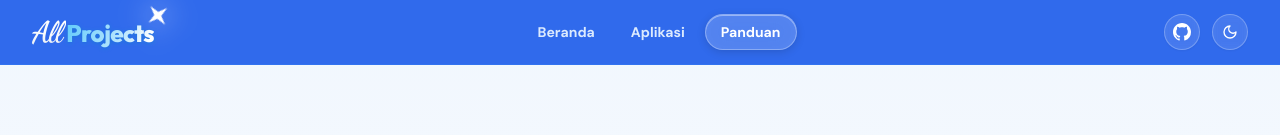
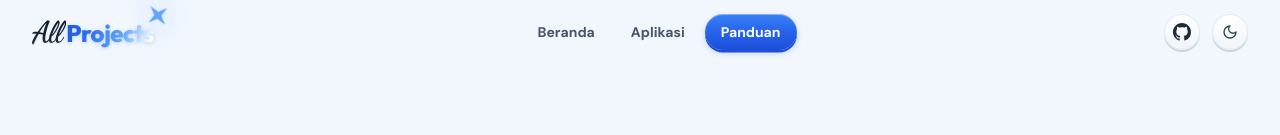
Before and after one commit to Aldikurniawan19/web-app, a Next.js app: page / in a window 1280 px wide. Shown: the top 135 px of the page. Built offline with nearby package versions, Linux system fonts and the light colour scheme; no server answers; the database is empty.

Commit message:
feat: add responsive Navbar component with GSAP elastic pill animations

```diff
--- a/src/components/layout/Navbar.tsx
+++ b/src/components/layout/Navbar.tsx
@@ -1,6 +1,6 @@
 "use client";
 
-import React, { useRef, useEffect } from "react";
+import React, { useRef, useEffect, useState } from "react";
 import { usePathname, useRouter } from "next/navigation";
 import { cn } from "@/lib/utils";
 import { ThemeToggle } from "@/components/ui/ThemeToggle";
@@ -40,6 +40,18 @@ export function Navbar({
 }: NavbarProps) {
   const pathname = usePathname();
   const router = useRouter();
+
+  const [isScrolled, setIsScrolled] = useState(false);
+
+  useEffect(() => {
+    const handleScroll = () => {
+      setIsScrolled(window.scrollY > 20);
+    };
+
+    handleScroll();
+    window.addEventListener("scroll", handleScroll, { passive: true });
+    return () => window.removeEventListener("scroll", handleScroll);
+  }, []);
 
   const navItems = [
     { id: "beranda", label: "Beranda" },
@@ -280,31 +292,50 @@ export function Navbar({
   };
 
   return (
-    <header className="sticky top-0 z-40 w-full border-b border-blue-500/40 bg-blue-600/95 backdrop-blur-md transition-colors duration-200 text-white">
+    <header
+      className={cn(
+        "sticky top-0 z-40 w-full transition-all duration-300",
+        isScrolled
+          ? "bg-blue-600/95 backdrop-blur-md border-b border-blue-500/40 text-white shadow-lg shadow-blue-950/10"
+          : "bg-blue-50/70 dark:bg-slate-900/90 backdrop-blur-sm border-b border-transparent text-foreground"
+      )}
+    >
       <div className="mx-auto flex h-16 max-w-7xl items-center justify-between px-4 sm:px-6 lg:px-8">
-        {/* Logo / Brand Name — Teks 3D putih & Shimmer Sky seperti di Footer */}
+        {/* Logo / Brand Name — Menyesuaikan tampilan saat di atas (bubble 3D) dan saat di-scroll (3D putih + sky shimmer) */}
         <div
           onClick={handleLogoClick}
           className="flex items-center cursor-pointer select-none group"
         >
           <span className="text-xl sm:text-2xl font-black tracking-tight font-display select-none py-0.5 transition-transform group-hover:scale-105 flex items-baseline">
-            <span className="inline-block font-script text-2xl sm:text-3xl font-bold text-3d-white pr-1">
+            <span
+              className={cn(
+                "inline-block font-script text-2xl sm:text-3xl font-bold pr-1 transition-all duration-300",
+                isScrolled ? "text-3d-white" : "text-3d-bubble-main dark:text-3d-white"
+              )}
+            >
               All
             </span>
-            <ShimmerTitleText variant="sky">Projects</ShimmerTitleText>
+            <ShimmerTitleText variant={isScrolled ? "sky" : "blue"}>
+              Projects
+            </ShimmerTitleText>
           </span>
         </div>
 
-        {/* Desktop Navigation Links — Menyatu dengan navbar */}
+        {/* Desktop Navigation Links */}
         <nav
           ref={navRef}
           aria-label="Navigasi Menu Utama"
           className="relative hidden md:flex items-center gap-1"
         >
-          {/* Animated Sliding Glass Transparent Indicator Pill */}
+          {/* Animated Sliding Indicator Pill — Glass transparan saat scroll, solid blue saat di atas */}
           <div
             ref={activePillRef}
-            className="absolute top-0 left-0 pointer-events-none rounded-full bg-white/20 backdrop-blur-md border border-white/30 shadow-[inset_0_1px_0_rgba(255,255,255,0.4),0_2px_8px_rgba(0,0,0,0.15)] z-0 will-change-transform will-change-opacity"
+            className={cn(
+              "absolute top-0 left-0 pointer-events-none rounded-full z-0 will-change-transform will-change-opacity transition-[background-color,border-color,box-shadow] duration-300",
+              isScrolled
+                ? "bg-white/20 backdrop-blur-md border border-white/30 shadow-[inset_0_1px_0_rgba(255,255,255,0.4),0_2px_8px_rgba(0,0,0,0.15)]"
+                : "bg-gradient-to-b from-blue-500 via-primary to-blue-700 dark:from-blue-400 dark:via-blue-600 dark:to-blue-700 shadow-[inset_0_1px_0_rgba(255,255,255,0.4),0_2.5px_0_#1d4ed8,0_3px_6px_rgba(37,99,235,0.25)] dark:shadow-[inset_0_1px_0_rgba(255,255,255,0.3),0_2.5px_0_#1e3a8a] border-0"
+            )}
             style={{ opacity: 0 }}
           />
 
@@ -322,7 +353,9 @@ export function Navbar({
                   "relative z-10 flex h-9 items-center justify-center px-4 rounded-full text-xs sm:text-sm font-bold transition-colors duration-200 select-none",
                   isActive
                     ? "text-white"
-                    : "text-blue-100 hover:text-white hover:bg-white/10"
+                    : isScrolled
+                    ? "text-blue-100 hover:text-white hover:bg-white/10"
+                    : "text-slate-600 hover:text-slate-900 hover:bg-slate-200/50 dark:text-slate-300 dark:hover:text-white dark:hover:bg-slate-800/60"
                 )}
               >
                 {item.label}
@@ -331,7 +364,7 @@ export function Navbar({
           })}
         </nav>
 
-        {/* Right Controls: GitHub Link & Theme Toggle dengan Glass Styling */}
+        {/* Right Controls: GitHub Link & Theme Toggle */}
         <div className="flex items-center gap-2.5 sm:gap-3">
           {/* GitHub Profile Link */}
           <a
@@ -340,13 +373,23 @@ export function Navbar({
             rel="noopener noreferrer"
             aria-label="GitHub Profile Aldikurniawan19"
             title="Kunjungi GitHub Aldikurniawan19"
-            className="group relative flex h-9 w-9 items-center justify-center rounded-xl border border-white/25 bg-white/15 hover:bg-white/25 active:bg-white/20 backdrop-blur-sm text-white shadow-sm hover:-translate-y-0.5 active:translate-y-0.5 transition-all duration-200 select-none"
+            className={cn(
+              "group relative flex h-9 w-9 items-center justify-center rounded-xl transition-all duration-300 select-none hover:-translate-y-0.5 active:translate-y-0.5",
+              isScrolled
+                ? "border border-white/25 bg-white/15 hover:bg-white/25 active:bg-white/20 backdrop-blur-sm text-white shadow-sm"
+                : "border border-slate-200/90 dark:border-slate-700 bg-gradient-to-b from-white to-slate-100 dark:from-slate-800 dark:to-slate-900 text-slate-800 dark:text-slate-100 shadow-[inset_0_1px_0_rgba(255,255,255,0.8),0_2px_0_#cbd5e1] dark:shadow-[inset_0_1px_0_rgba(255,255,255,0.1),0_2px_0_#0f172a]"
+            )}
           >
-            <GithubBrandIcon className="h-4.5 w-4.5 text-white transition-transform duration-300 group-hover:scale-110" />
+            <GithubBrandIcon
+              className={cn(
+                "h-4.5 w-4.5 transition-transform duration-300 group-hover:scale-110",
+                isScrolled ? "text-white" : "text-slate-800 dark:text-white"
+              )}
+            />
           </a>
 
           {/* Theme Toggle Button */}
-          <ThemeToggle variant="glass" />
+          <ThemeToggle variant={isScrolled ? "glass" : "default"} />
         </div>
       </div>
     </header>
```
